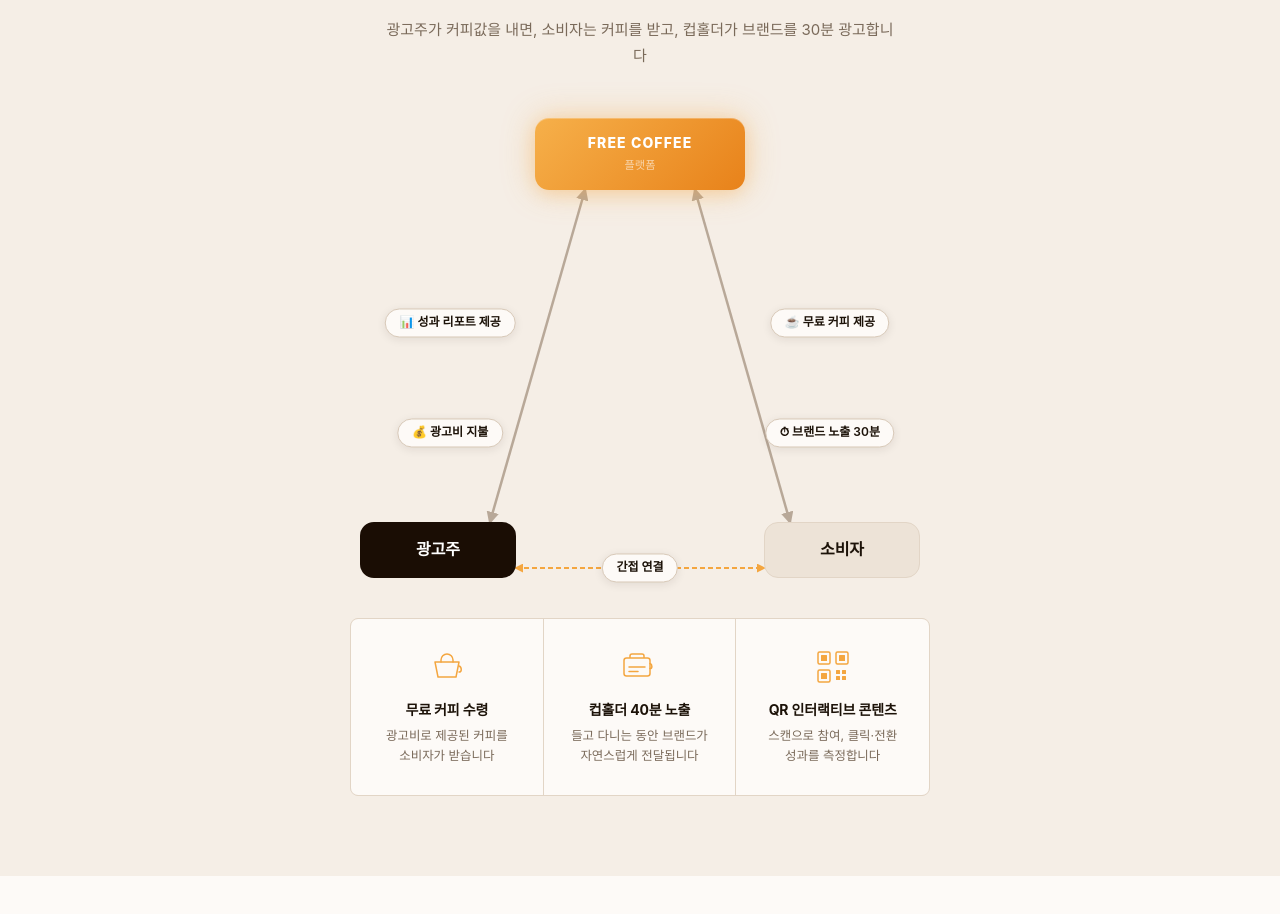
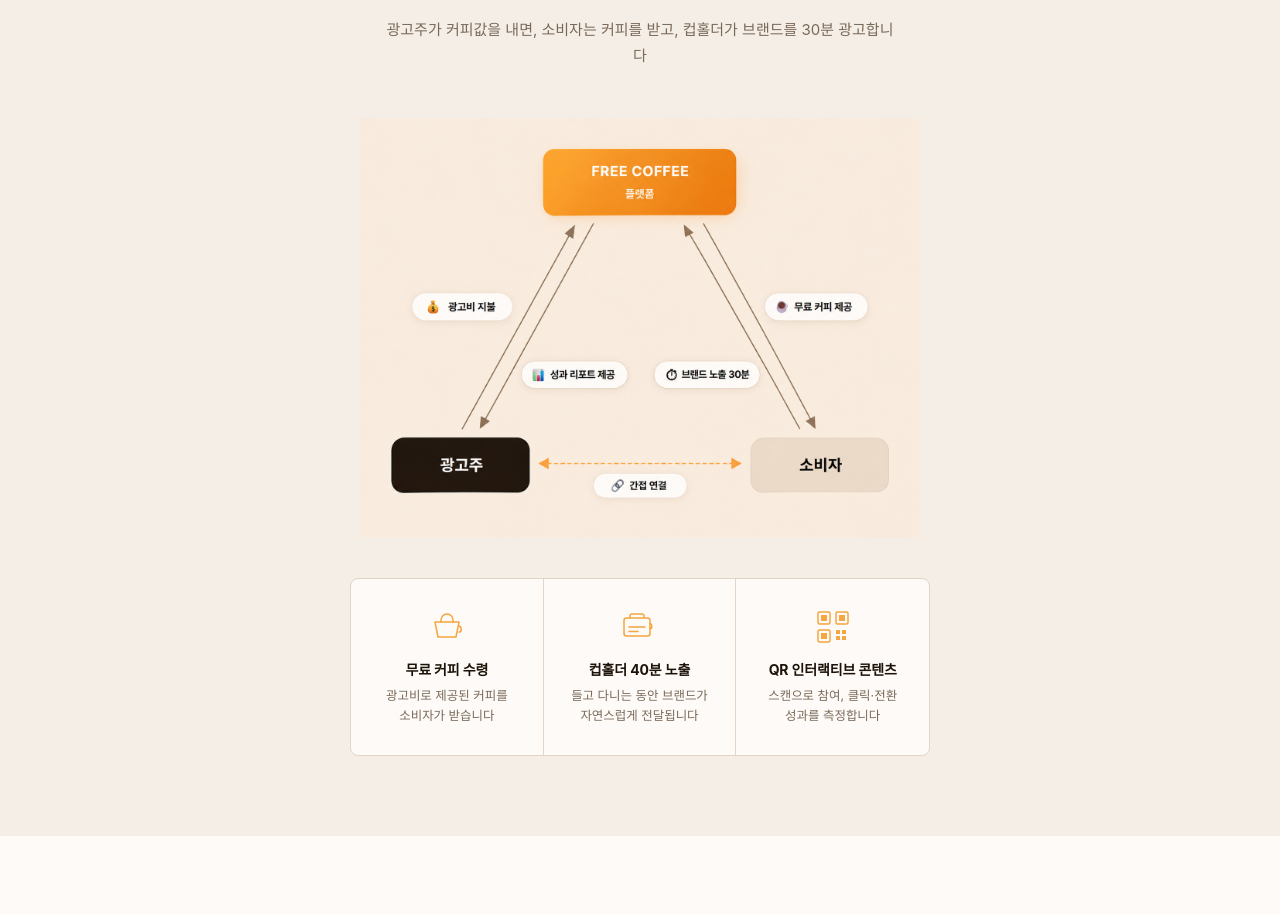
Before and after one commit to sejingreat-dot/landing-page, a Next.js app: page / in a window 1280 px wide. Shown: the part 1768-2682 px from the top of the page. Built offline with nearby package versions, Linux system fonts and the light colour scheme; a web font is replaced by a local one.

Commit message:
비즈니스 모델 이미지 대체

```diff
--- a/app/globals.css
+++ b/app/globals.css
@@ -505,149 +505,7 @@ body {
   line-height: 1.65;
 }
 
-/* ── Business Model Diagram ── */
-.bm-wrap {
-  width: 100%;
-  max-width: 560px;
-  margin: 0 auto 2.5rem;
-}
-
-.bm-desktop {
-  position: relative;
-  width: 100%;
-  height: 460px;
-  overflow: visible;
-}
-
-@media (max-width: 599px) {
-  .bm-desktop { display: none; }
-}
-
-.bm-lines {
-  position: absolute;
-  inset: 0;
-  width: 100%;
-  height: 100%;
-  overflow: visible;
-}
-
-.bm-node {
-  position: absolute;
-  display: flex;
-  flex-direction: column;
-  align-items: center;
-  justify-content: center;
-  border-radius: 14px;
-}
-
-.bm-node--fc {
-  width: 210px;
-  height: 72px;
-  left: 50%;
-  top: 0;
-  transform: translateX(-50%);
-  background: linear-gradient(135deg, #F6B04A 0%, #E8821A 100%);
-  box-shadow:
-    0 0 32px rgba(244, 166, 64, 0.38),
-    0 4px 16px rgba(244, 166, 64, 0.22),
-    inset 0 1px 0 rgba(255, 255, 255, 0.25);
-  gap: 3px;
-}
-
-.bm-fc-title {
-  font-size: 0.875rem;
-  font-weight: 800;
-  letter-spacing: 0.08em;
-  color: white;
-}
-
-.bm-fc-sub {
-  font-size: 0.7rem;
-  font-weight: 500;
-  color: rgba(255, 255, 255, 0.6);
-}
-
-.bm-node--adv {
-  width: 156px;
-  height: 56px;
-  left: 0;
-  bottom: 0;
-  background: var(--dark-warm);
-}
-
-.bm-node--adv span {
-  font-size: 1rem;
-  font-weight: 700;
-  color: white;
-}
-
-.bm-node--con {
-  width: 156px;
-  height: 56px;
-  right: 0;
-  bottom: 0;
-  background: var(--surface-warm);
-  border: 1px solid var(--border);
-}
-
-.bm-node--con span {
-  font-size: 1rem;
-  font-weight: 700;
-  color: var(--black);
-}
-
-.bm-pill {
-  position: absolute;
-  background: var(--white);
-  border: 1px solid var(--border-warm);
-  border-radius: 999px;
-  padding: 0.32rem 0.85rem;
-  font-size: 0.75rem;
-  font-weight: 600;
-  color: var(--black);
-  white-space: nowrap;
-  box-shadow: 0 2px 10px rgba(28, 18, 8, 0.09);
-  transform: translate(-50%, -50%);
-  line-height: 1.4;
-}
-
-/* SVG space 560×460: pill center → left: x/5.6%, top: y/4.6% */
-.bm-pill--1 { left: 16.1%; top: 44.6%; }  /* (90,205)  성과 데이터  left-upper  */
-.bm-pill--2 { left: 16.1%; top: 68.5%; }  /* (90,315)  광고비 지불  left-lower  */
-.bm-pill--3 { left: 83.9%; top: 44.6%; }  /* (470,205) 무료 커피    right-upper */
-.bm-pill--4 { left: 83.9%; top: 68.5%; }  /* (470,315) 브랜드 노출  right-lower */
-.bm-pill--5 { left: 50%;   top: 97.8%; }  /* (280,450) 커피 수령   bottom      */
-
-.bm-mobile {
-  display: none;
-  flex-direction: column;
-  align-items: center;
-  gap: 1rem;
-  padding: 1rem 0;
-}
-
-@media (max-width: 599px) {
-  .bm-mobile { display: flex; }
-}
-
-.bm-m-node {
-  display: flex;
-  flex-direction: column;
-  align-items: center;
-  justify-content: center;
-  border-radius: 12px;
-  width: 180px;
-  height: 58px;
-}
-
-.bm-m-node--fc {
-  background: linear-gradient(135deg, #F6B04A 0%, #E8821A 100%);
-  box-shadow: 0 0 20px rgba(244, 166, 64, 0.3);
-  gap: 2px;
-}
-
-.bm-m-node--fc b { font-size: 0.78rem; font-weight: 800; letter-spacing: 0.06em; color: white; }
-.bm-m-node--fc span { font-size: 0.65rem; color: rgba(255, 255, 255, 0.6); }
+/* ── Business Model Diagram (Image) ── */
 
 .bm-m-mid {
   display: flex;
--- a/app/page.tsx
+++ b/app/page.tsx
@@ -169,67 +169,11 @@ export default function Home() {
               컵홀더가 브랜드를 30분 광고합니다
             </p>
 
-            {/* Desktop / Mobile triangle diagram */}
-            <div className="bm-wrap">
-              <div className="bm-desktop">
-                <svg className="bm-lines" viewBox="0 0 560 460" xmlns="http://www.w3.org/2000/svg" aria-hidden="true">
-                  <defs>
-                    <marker id="bm-ae" viewBox="0 0 10 10" refX="8" refY="5" markerWidth="5" markerHeight="5" orient="auto">
-                      <path d="M 0 0 L 10 5 L 0 10 z" fill="#B8A898" />
-                    </marker>
-                    <marker id="bm-as" viewBox="0 0 10 10" refX="8" refY="5" markerWidth="5" markerHeight="5" orient="auto-start-reverse">
-                      <path d="M 0 0 L 10 5 L 0 10 z" fill="#B8A898" />
-                    </marker>
-                    <marker id="bm-ae-a" viewBox="0 0 10 10" refX="8" refY="5" markerWidth="5" markerHeight="5" orient="auto">
-                      <path d="M 0 0 L 10 5 L 0 10 z" fill="#F4A640" />
-                    </marker>
-                    <marker id="bm-as-a" viewBox="0 0 10 10" refX="8" refY="5" markerWidth="5" markerHeight="5" orient="auto-start-reverse">
-                      <path d="M 0 0 L 10 5 L 0 10 z" fill="#F4A640" />
-                    </marker>
-                  </defs>
-                  <line x1="130" y1="404" x2="225" y2="72" stroke="#B8A898" strokeWidth="2.5" markerStart="url(#bm-as)" markerEnd="url(#bm-ae)" />
-                  <line x1="335" y1="72" x2="430" y2="404" stroke="#B8A898" strokeWidth="2.5" markerStart="url(#bm-as)" markerEnd="url(#bm-ae)" />
-                  <line x1="156" y1="450" x2="404" y2="450" stroke="#F4A640" strokeWidth="1.8" strokeDasharray="5,3" markerStart="url(#bm-as-a)" markerEnd="url(#bm-ae-a)" />
-                </svg>
-
-                <div className="bm-node bm-node--fc">
-                  <span className="bm-fc-title">FREE COFFEE</span>
-                  <span className="bm-fc-sub">플랫폼</span>
-                </div>
-                <div className="bm-node bm-node--adv"><span>광고주</span></div>
-                <div className="bm-node bm-node--con"><span>소비자</span></div>
-
-                <div className="bm-pill bm-pill--1">📊 성과 리포트 제공</div>
-                <div className="bm-pill bm-pill--2">💰 광고비 지불</div>
-                <div className="bm-pill bm-pill--3">☕ 무료 커피 제공</div>
-                <div className="bm-pill bm-pill--4">⏱ 브랜드 노출 30분</div>
-                <div className="bm-pill bm-pill--5">간접 연결</div>
-              </div>
-
-              <div className="bm-mobile">
-                <div className="bm-m-node bm-m-node--fc">
-                  <b>FREE COFFEE</b>
-                  <span>플랫폼</span>
-                </div>
-                <div className="bm-m-mid">
-                  <div className="bm-m-col">
-                    <div className="bm-m-pill">💰 광고비 지불</div>
-                    <div className="bm-m-arrow">↕</div>
-                    <div className="bm-m-pill">📊 성과 데이터</div>
-                  </div>
-                  <div className="bm-m-col">
-                    <div className="bm-m-pill">☕ 무료 커피</div>
-                    <div className="bm-m-arrow">↕</div>
-                    <div className="bm-m-pill">⏱ 노출 30분</div>
-                  </div>
-                </div>
-                <div className="bm-m-bottom">
-                  <div className="bm-m-node bm-m-node--adv"><span>광고주</span></div>
-                  <div className="bm-m-node bm-m-node--con"><span>소비자</span></div>
-                </div>
-                <div className="bm-m-indirect">🎯 간접 연결</div>
-              </div>
-            </div>
+            <img
+              src="/business-model.png"
+              alt="비즈니스 모델"
+              style={{ width: "100%", maxWidth: "560px", margin: "0 auto 2.5rem", display: "block" }}
+            />
 
             {/* Service flow visual */}
             <div className="flow-steps fade-in" data-delay="2">
```
Also changed, not shown: public/business-model.png (added).
